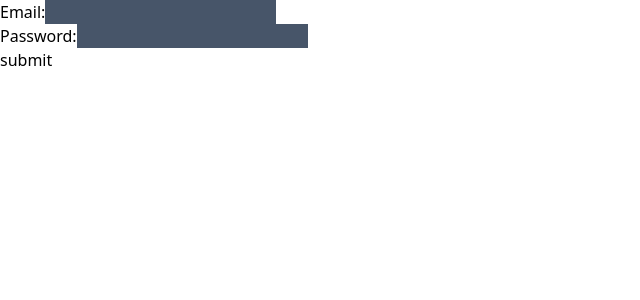
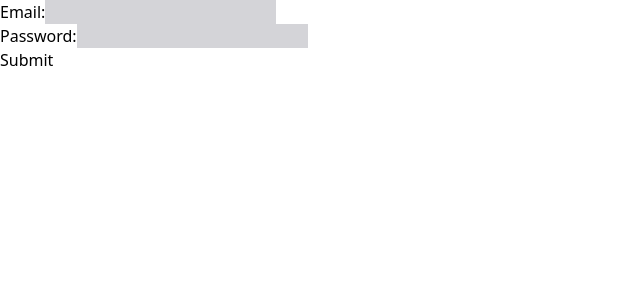
Before and after one commit to Nv4n/travel-agency-fusion, a React (Vite) app in the folder fusion/: page /login in a window 1280 px wide. Shown: the top 300 px of the page, without its empty margins (0-640 px from the left). Built offline with nearby package versions, Linux system fonts and the light colour scheme.

Commit message:
Updated to latest version of the project

```diff
--- a/fusion/src/client/App.tsx
+++ b/fusion/src/client/App.tsx
@@ -1,16 +1,14 @@
-import { BrowserRouter, Route, Routes } from "react-router-dom";
+import { RouterProvider, createBrowserRouter } from "react-router-dom";
+import { LoginForm } from "../components/Forms/LoginForm";
 import { Hotels } from "../pages/Hotels";
-import { LoginForm } from "../components/Forms/LoginForm";
+
+const router = createBrowserRouter([
+	{ path: "/*", element: <Hotels></Hotels> },
+	{ path: "/login", element: <LoginForm></LoginForm> },
+]);
 
 const App = () => {
-	return (
-		<BrowserRouter>
-			<Routes>
-				<Route path="/" element={<Hotels></Hotels>}></Route>
-				<Route path="/login" element={<LoginForm></LoginForm>}></Route>
-			</Routes>
-		</BrowserRouter>
-	);
+	return <RouterProvider router={router}></RouterProvider>;
 };
 
 export default App;
--- a/fusion/src/client/main.tsx
+++ b/fusion/src/client/main.tsx
@@ -1,10 +1,14 @@
-import React from "react";
-import { render } from "react-dom";
+import React, { StrictMode } from "react";
+import { createRoot } from "react-dom/client";
 import App from "./App";
 
-render(
-	<React.StrictMode>
+const container = document.getElementById("root");
+if (!container) {
+	throw new Error("Root couldn't be found");
+}
+const root = createRoot(container); // createRoot(container!) if you use TypeScript
+root.render(
+	<StrictMode>
 		<App />
-	</React.StrictMode>,
-	document.querySelector("#root")
+	</StrictMode>
 );
--- a/fusion/src/components/Forms/FormInput.tsx
+++ b/fusion/src/components/Forms/FormInput.tsx
@@ -5,33 +5,22 @@ import useDebounce from "../../hooks/useDebounce";
 
 interface InputFormProps {
 	labelText: string;
-	register: ReturnType<UseFormRegister<FormData>>;
-	trigger: ReturnType<UseFormTrigger<FormData>>;
+	register: UseFormRegister<FormData>;
+	trigger: UseFormTrigger<FormData>;
+	field: keyof FormData;
 }
 
-export const FormInput = ({ labelText, register, trigger }: InputFormProps) => {
+export const FormInput = ({
+	labelText,
+	register,
+	trigger,
+	field,
+}: InputFormProps) => {
 	const id = useId();
-	const [value, setValue] = useState<string>("");
-	const debouncedValue = useDebounce<string>(value, 500);
-
-	const handleChange = (event: ChangeEvent<HTMLInputElement>) => {
-		setValue(event.target.value);
-	};
-
-	useEffect(() => {
-		async () => {
-			await trigger;
-		};
-	}, [debouncedValue]);
 	return (
 		<>
 			<label htmlFor={id}>{labelText}</label>
-			<input
-				className="bg-slate-600"
-				id={id}
-				{...register}
-				onChange={handleChange}
-			/>
+			<input className="bg-zinc-300" id={id} {...register(field)} />
 		</>
 	);
 };
--- a/fusion/src/components/Forms/LoginForm.tsx
+++ b/fusion/src/components/Forms/LoginForm.tsx
@@ -4,11 +4,10 @@ import { z } from "zod";
 import { FormInput } from "./FormInput";
 
 const schema = z.object({
-	email: z.string().email().nonempty(),
+	email: z.string().email(),
 	password: z
 		.string()
-		.regex(/^(?=.*[0-9])(?=.*[a-z])(?=.*[A-Z])(?=.*[*.!@$%^&.?-]).{8,64}$/)
-		.nonempty(),
+		.regex(/^(?=.*[0-9])(?=.*[a-z])(?=.*[A-Z])(?=.*[*.!@$%^&.?-]).{8,64}$/),
 });
 export type FormData = z.infer<typeof schema>;
 
@@ -18,25 +17,27 @@ export const LoginForm = () => {
 		handleSubmit,
 		trigger,
 		formState: { errors },
-	} = useForm<FormData>({ resolver: zodResolver(schema) });
+	} = useForm<FormData>({ resolver: zodResolver(schema), mode: "onTouched" });
 	const onSubmit = handleSubmit((data) => console.log(data));
 
 	return (
 		<>
-			<form onSubmit={onSubmit}>
+			<form onSubmit={onSubmit} noValidate>
 				<FormInput
 					labelText="Email:"
-					register={{ ...register("email") }}
-					trigger={trigger("email")}
+					register={register}
+					trigger={trigger}
+					field={"email"}
 				></FormInput>
 				<p>{errors.email?.message}</p>
 				<FormInput
 					labelText="Password:"
-					register={{ ...register("password") }}
-					trigger={trigger("password")}
+					register={register}
+					trigger={trigger}
+					field={"password"}
 				></FormInput>
 				<p>{errors.password?.message}</p>
-				<input type="submit" value="submit" />
+				<button type="submit">Submit</button>
 			</form>
 		</>
 	);
```
Also changed, not shown: fusion/package.json (+7 -7 lines), 1 other file (tests, documents, lock files or other folders).
